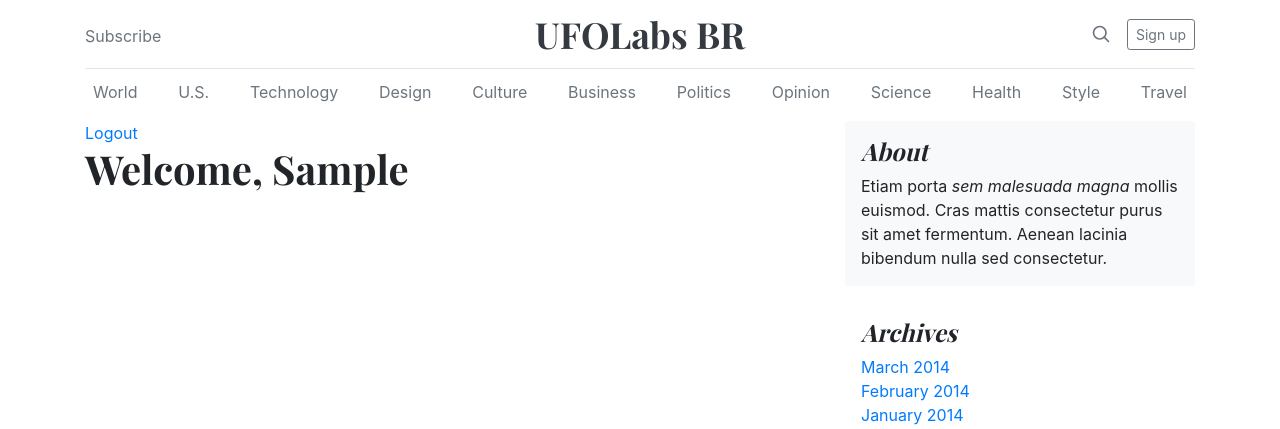
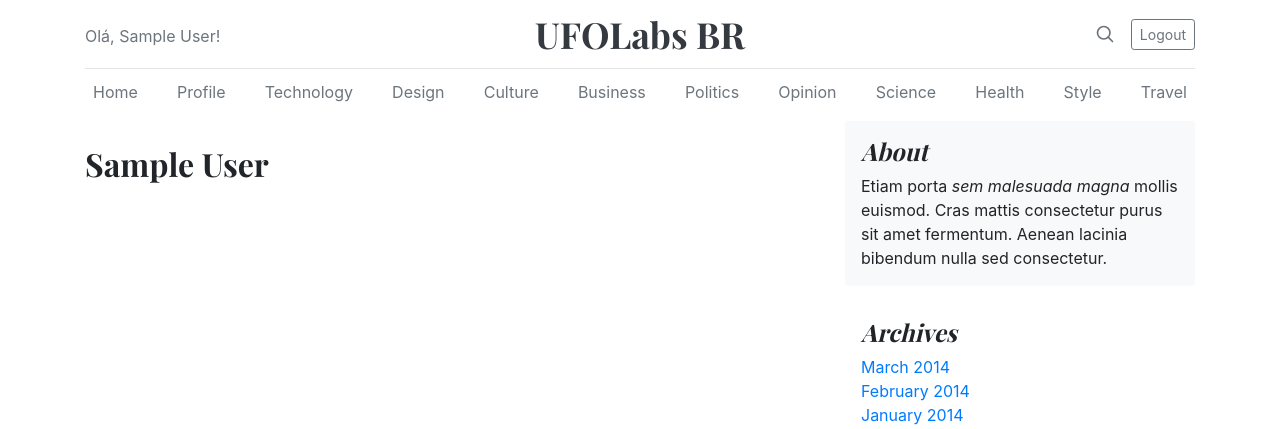
Before and after one commit to JoseRAGarcia/ufolabs, a Django app: page /accounts/profile/ in a window 1280 px wide. Shown: the top 429 px of the page. Run offline with Django 3.2, Linux system fonts and the light colour scheme; the visitor is signed in with stand-in values (Sample User, id 1); some libraries are stand-ins or nearby versions.

Commit message:
Iniciado página de profile

```diff
--- a/post/views.py
+++ b/post/views.py
@@ -11,7 +11,8 @@ from .models import Post
 
 def home(request):
     posts = Post.objects.all()
-    return render(request, 'home.html', {'posts': posts})
+    user = request.user
+    return render(request, 'home.html', {'posts': posts, 'user': user})
 
 @login_required
 def post(request, post_id):
--- a/templates/css/blog.css
+++ b/templates/css/blog.css
@@ -4,7 +4,6 @@
   line-height: 1;
   border-bottom: 1px solid #e5e5e5;
 }
-
 
 .blog-header-logo {
   font-family: "Playfair Display", Georgia, "Times New Roman", serif;
--- a/templates/layout.html
+++ b/templates/layout.html
@@ -26,24 +26,34 @@
       <header class="blog-header py-3">
         <div class="row flex-nowrap justify-content-between align-items-center">
           <div class="col-4 pt-1">
-            <a class="text-muted" href="#">Subscribe</a>
+            {% if user.is_authenticated %}
+              <span class="text-muted">Olá, {{ user.first_name }} {{ user.last_name }}!</span>
+            {% endif %}
           </div>
           <div class="col-4 text-center">
-            <a class="blog-header-logo text-dark" href="#">UFOLabs BR</a>
+            <a class="blog-header-logo text-dark" href="{% url 'home' %}">UFOLabs BR</a>
           </div>
           <div class="col-4 d-flex justify-content-end align-items-center">
             <a class="text-muted" href="#">
               <svg xmlns="http://www.w3.org/2000/svg" width="20" height="20" viewBox="0 0 24 24" fill="none" stroke="currentColor" stroke-width="2" stroke-linecap="round" stroke-linejoin="round" class="mx-3"><circle cx="10.5" cy="10.5" r="7.5"></circle><line x1="21" y1="21" x2="15.8" y2="15.8"></line></svg>
             </a>
-            <a class="btn btn-sm btn-outline-secondary" href="{% url 'login' %}">Sign up</a>
+            <a class="btn btn-sm btn-outline-secondary"
+               {% if user.is_authenticated %}
+                href="{% url 'logout' %}">
+                Logout
+              {% else %}
+                href="{% url 'login' %}">
+                Login
+              {% endif %}
+            </a>
           </div>
         </div>
       </header>
 
       <div class="nav-scroller py-1 mb-2">
         <nav class="nav d-flex justify-content-between">
-          <a class="p-2 text-muted" href="#">World</a>
-          <a class="p-2 text-muted" href="#">U.S.</a>
+          <a class="p-2 text-muted" href="{% url 'home' %}">Home</a>
+          <a class="p-2 text-muted" href="{% url 'profile' %}">Profile</a>
           <a class="p-2 text-muted" href="#">Technology</a>
           <a class="p-2 text-muted" href="#">Design</a>
           <a class="p-2 text-muted" href="#">Culture</a>
--- a/templates/profile.html
+++ b/templates/profile.html
@@ -1,10 +1,10 @@
 {% extends 'layout.html' %}
 
 {% block content %}
-        <div class="blog-post">
-            <a href="{% url 'logout' %}">Logout</a>
-            <h2 class="blog-post-title">
-                Welcome, {{ users.first_name }}
-            </h2>
-        </div>
+<!--        <div class="blog-post">-->
+<!--            <h2 class="blog-post-title">-->
+<!--                Olá, {{ user.first_name }} {{ user.last_name }}!-->
+<!--            </h2>-->
+<!--        </div>-->
+<div><img id="profile-photo" src="{{ user.photo }}"><h2>{{ user.first_name }} {{ user.last_name }}</h2></div>
 {% endblock %}
--- a/templates/registro.html
+++ b/templates/registro.html
@@ -15,6 +15,7 @@
   <p class="link">Estou de acordo com <a href="#">Termos e Condições</a></p>
   <input class="botons" type="submit" value="Registrar">
   <p class="link"><a href="{% url 'login' %}">Já tem uma conta?</a></p>
+  <p class="link"><a href="{% url 'home' %}">Entrar sem login</a></p>
 </form>
 <!--  <section class="form-register">-->
 <!--    <h4>Formulário de Registro</h4>-->
--- a/user/views.py
+++ b/user/views.py
@@ -16,5 +16,5 @@ def register(request):
     return render(request, 'registro.html', {'form':form})
 
 def profile(request):
-    users = request.user
-    return render(request, 'profile.html', {'users':users})
+    user = request.user
+    return render(request, 'profile.html', {'user':user})
```
Also changed, not shown: 1 other file.
